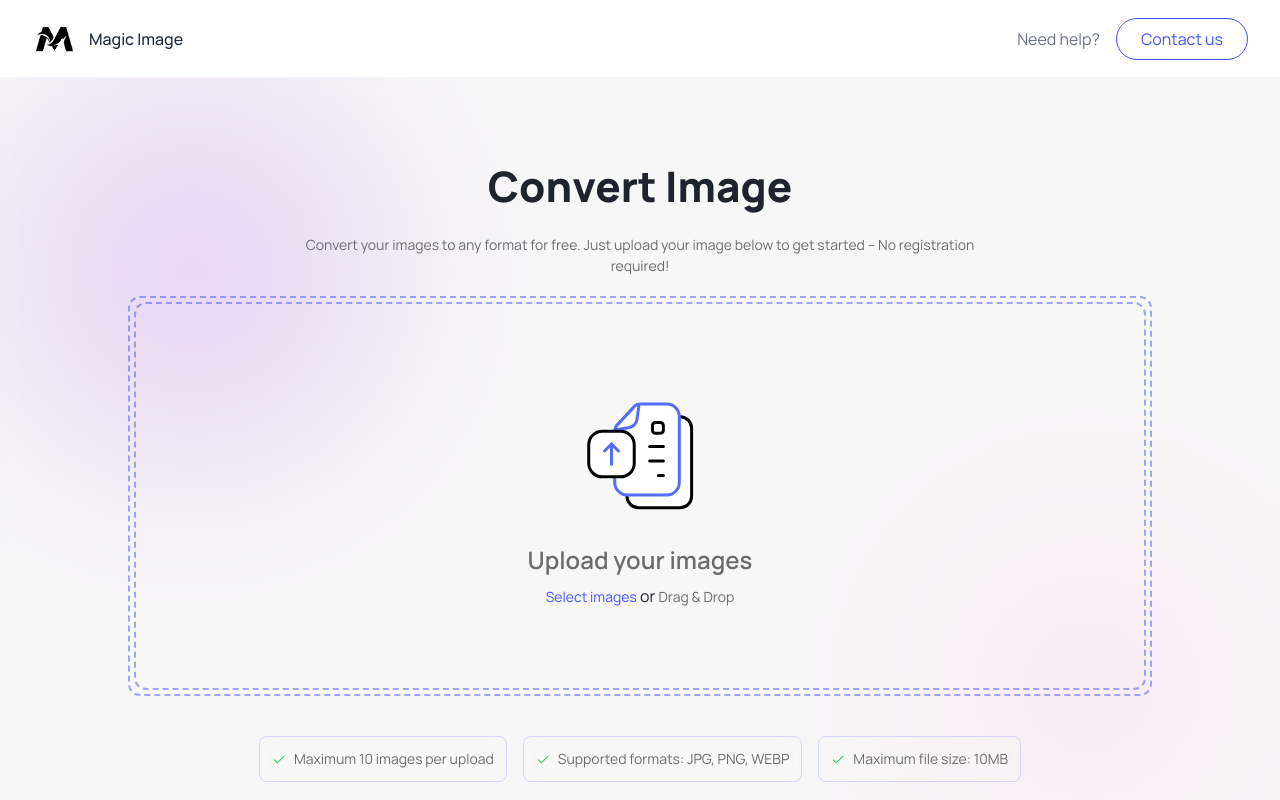
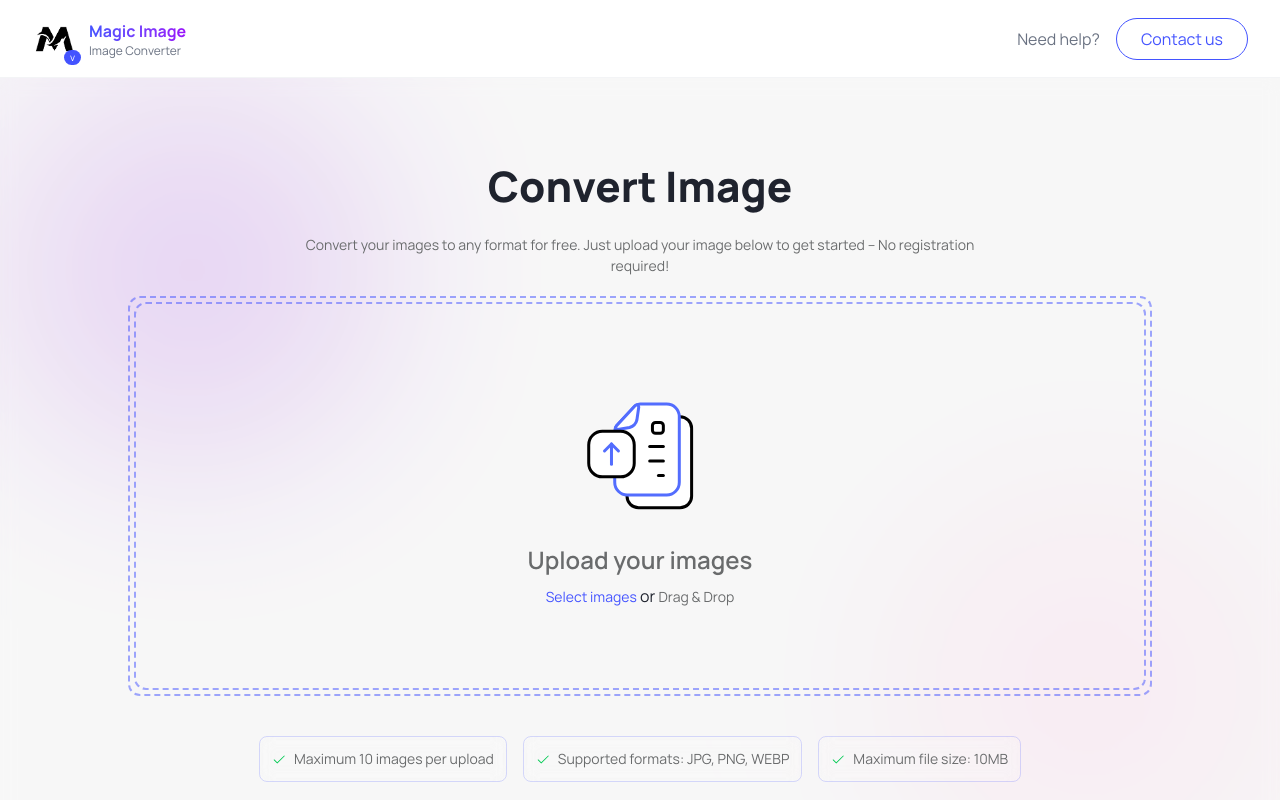
Before and after one commit to AhmadJanuarr/magic-image, a Next.js app: page / in a window 1280 px wide. Shown: the top 800 px of the page. Built offline with nearby package versions, Linux system fonts and the light colour scheme; no server answers.

Commit message:
feat: Enhance HeaderWrapper with version display and improved styling for logo and text

```diff
--- a/src/components/layout/header/headerWrapper.tsx
+++ b/src/components/layout/header/headerWrapper.tsx
@@ -13,15 +13,28 @@ export const HeaderWrapper = () => {
     <>
       <header className="w-full py-4 px-4 md:px-8 border-b border-gray-100 bg-white backdrop-blur-sm z-50 top-0 left-0 sticky">
         <div className="mx-auto flex items-center justify-between">
-          <div className="flex items-center space-x-3 cursor-pointer" onClick={() => (window.location.href = "/")}>
+          <div
+            className="flex items-center space-x-3 cursor-pointer group"
+            onClick={() => (window.location.href = "/")}
+          >
+            <div className="relative">
               <Image
                 src="/logo/new-logo-transparant.png"
                 alt="Magic Image"
                 width={45}
                 height={45}
-              className="hover:opacity-90 transition-opacity"
+                className="hover:scale-105 transition-all duration-300"
               />
-            <span className="font-medium text-gray-800">Magic Image</span>
+              <div className="absolute -bottom-1 -right-1 bg-accent text-[10px] text-white px-1.5 rounded-full">
+                v{process.env.NEXT_PUBLIC_VERSION_APP}
+              </div>
+            </div>
+            <div className="flex flex-col">
+              <span className="font-bold bg-gradient-to-r from-accent to-purple-600 bg-clip-text text-transparent group-hover:to-accent transition-all duration-300">
+                Magic Image
+              </span>
+              <span className="text-xs text-gray-500">Image Converter</span>
+            </div>
           </div>
 
           {/* Mobile Menu Button */}
```
Lines whose indentation alone changed are shown as unchanged.
